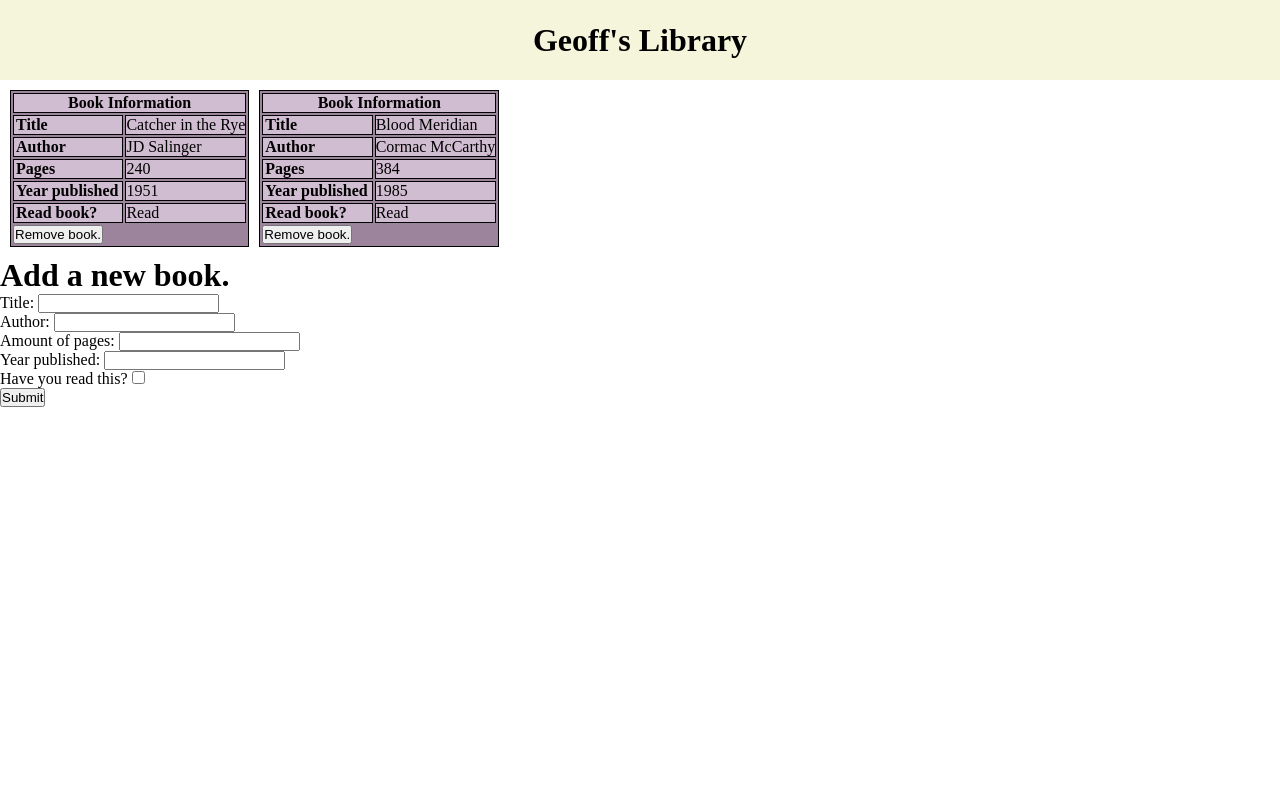
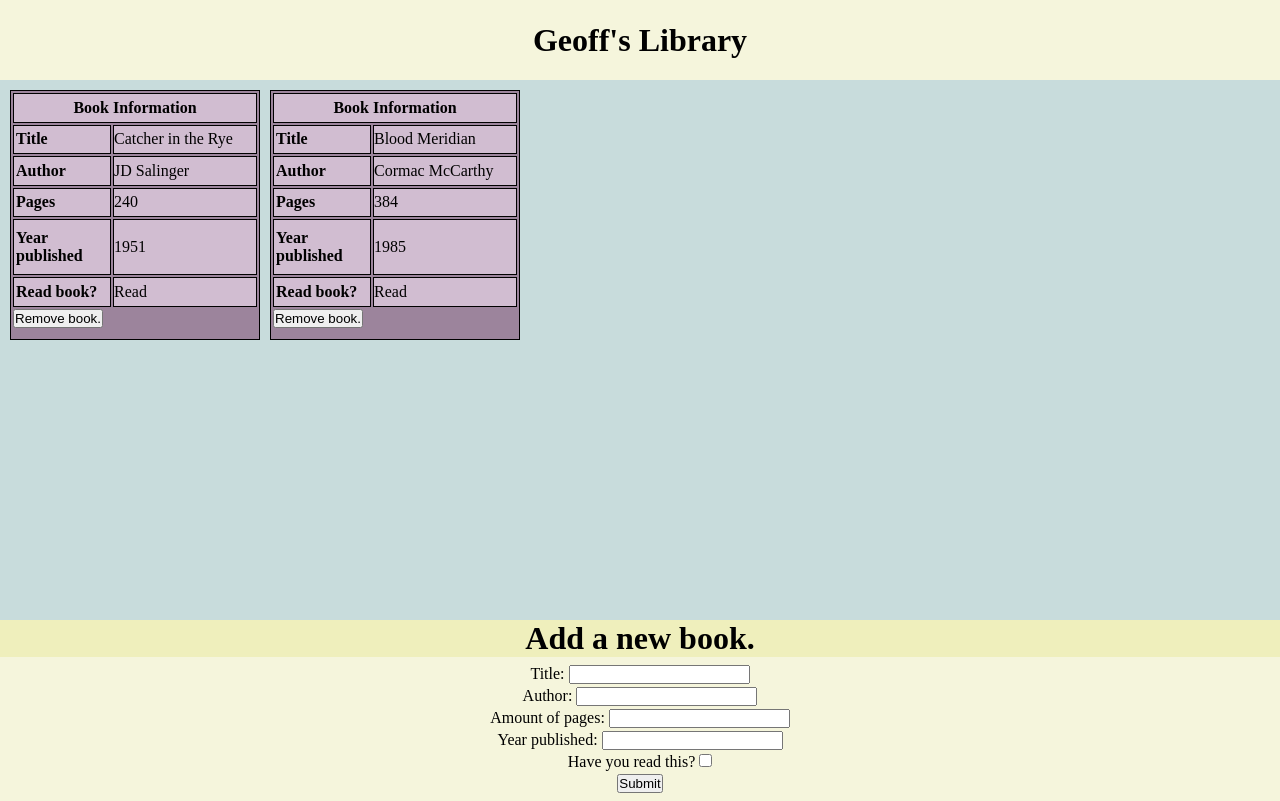
Before and after one commit to waitegeoff2/book-library, a plain HTML site: page index.html in a window 1280 px wide. Drawn offline with Linux system fonts and the light colour scheme.

Commit message:
Add more styling and fix "read" checkmark

```diff
--- a/java-book.js
+++ b/java-book.js
@@ -170,7 +170,13 @@ function userAddBook (event) {
     let author = userAuthor.value;
     let pages = userPages.value;
     let year = userYear.value;
-    let read = userRead.checked;
+    // let readButton = userRead.checked;
+
+    if (userRead.checked) {
+        read = "Read";
+    } else {
+        read = "Not read";
+    };
 
     addBookToLibrary(title,author,pages, year, read);
     displayLibrary();
--- a/styles.css
+++ b/styles.css
@@ -24,12 +24,16 @@ body {
 .book-list {
     display: flex;
     flex-wrap: wrap;
+    height: 65vh;
     gap: 10px;
     padding: 10px;
+    background-color: rgb(200, 220, 220)
 }
 
 table {
     background-color: rgb(156, 132, 156);
+    width: 250px;
+    height: 250px;
 }
 
 .titleTableContent {
@@ -41,8 +45,25 @@ table {
     font-weight: bold;
     padding-left: 2px;
     padding-right: 4px;
+    width: 90px;
 }
 
 td {
     background-color: rgb(209, 189, 209);
 }
+
+.form-title {
+    display: flex;
+    justify-content: center;
+    background-color: rgb(239, 239, 188);
+    font-family: 'Times New Roman', Times, serif;
+}
+
+#add-book-form {
+    display: flex;
+    flex-direction: column;
+    align-items: center;
+    gap: 3px;
+    padding: 8px;
+    background-color: beige;
+}
```
